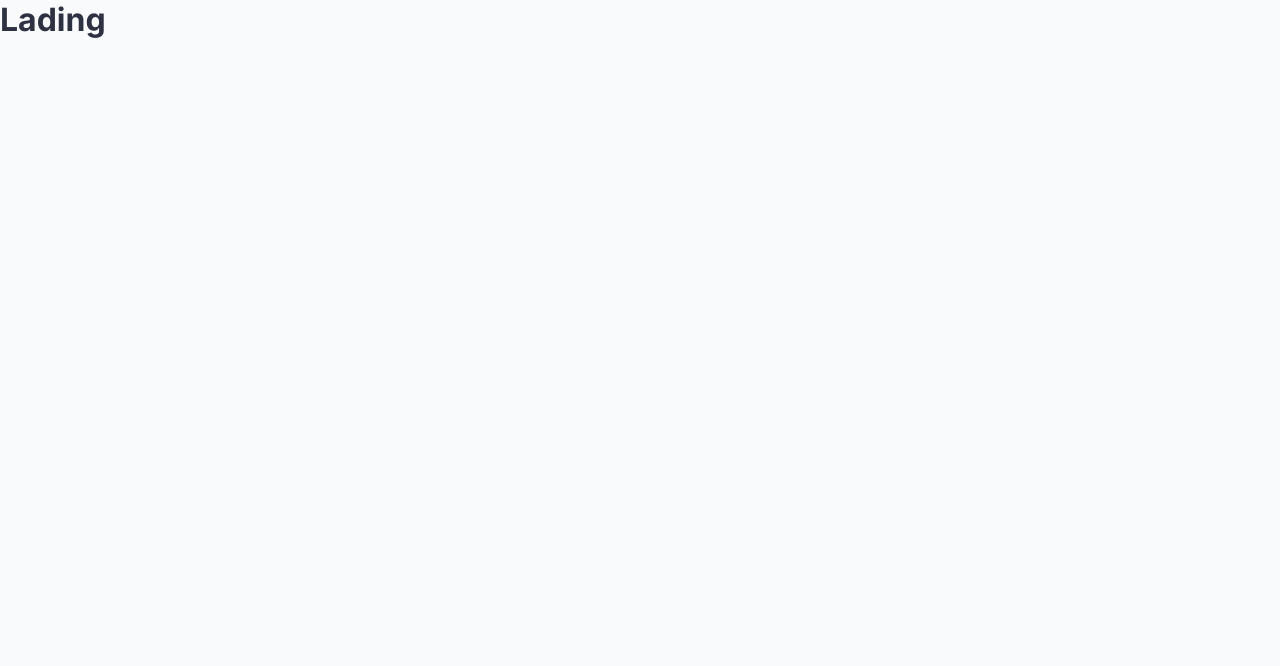
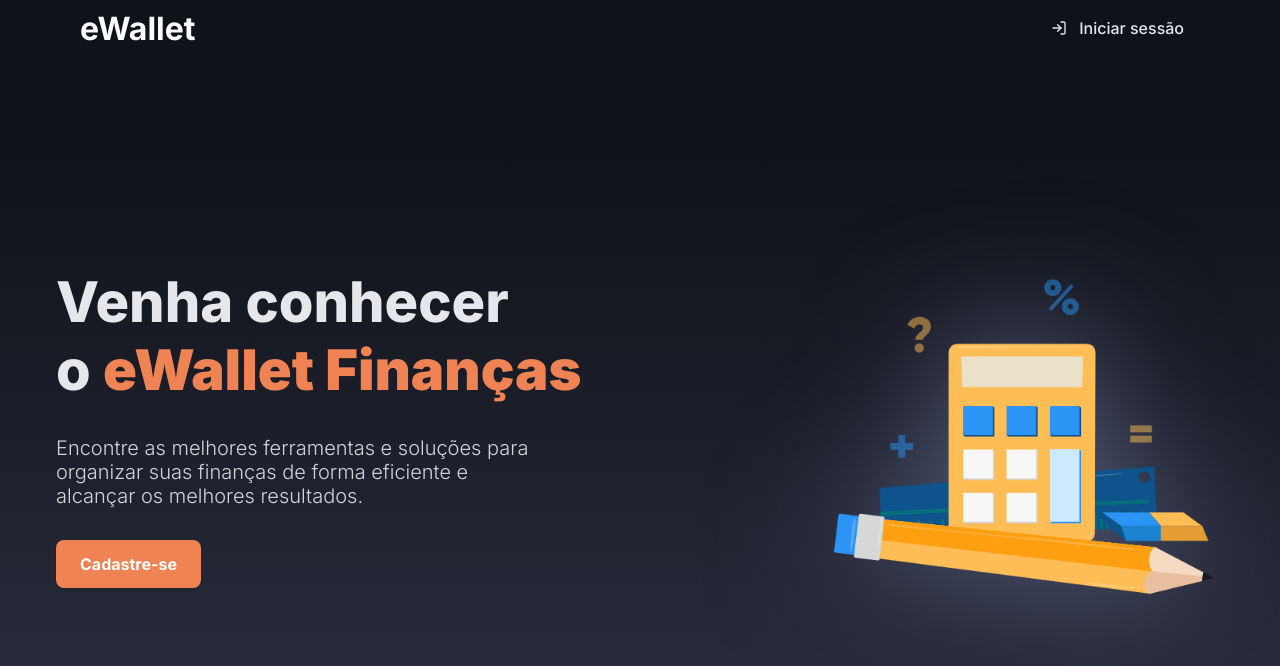
Before and after one commit to d1d2-apps/ewallet-web, a React (Vite) app: page / in a window 1280 px wide. Shown: the top 666 px of the page. Built offline with nearby package versions, Linux system fonts and the light colour scheme.

Commit message:
Implemented LandingPage route

```diff
--- a/src/components/ui/Button/Button.styles.ts
+++ b/src/components/ui/Button/Button.styles.ts
@@ -3,6 +3,7 @@ import styled from 'styled-components';
 export const Container = styled.button`
   width: 100%;
   height: 3rem;
+  padding: 0 1.5rem;
   border: 0;
   border-radius: 0.5rem;
   background-color: ${({ theme }) => theme.colors.primary[500]};
--- /dev/null
+++ b/src/components/ui/Spinner/Spinner.styles.ts
@@ -0,0 +1,24 @@
+import styled, { keyframes } from 'styled-components';
+
+export type SpinnerSize = 'xs' | 'sm' | 'md' | 'lg' | 'xl' | '2xl';
+
+interface ContainerProps {
+  size: SpinnerSize;
+}
+
+const spin = keyframes`
+  from {
+    transform: rotate(0deg);
+  }
+  to {
+    transform: rotate(360deg);
+  }
+`;
+
+export const Container = styled.span<ContainerProps>`
+  font-size: ${({ theme, size }) => theme.fontSizes[size]};
+
+  display: flex;
+
+  animation: ${spin} 1s linear infinite;
+`;
--- /dev/null
+++ b/src/components/ui/Spinner/Spinner.tsx
@@ -0,0 +1,14 @@
+import { FiLoader } from 'react-icons/fi';
+import * as S from './Spinner.styles';
+
+interface SpinnerProps {
+  size?: S.SpinnerSize;
+}
+
+export function Spinner({ size = 'md' }: SpinnerProps) {
+  return (
+    <S.Container size={size}>
+      <FiLoader />
+    </S.Container>
+  );
+}
--- a/src/components/ui/index.tsx
+++ b/src/components/ui/index.tsx
@@ -1,2 +1,3 @@
 export * from './Button/Button';
 export * from './TextInput/TextInput';
+export * from './Spinner/Spinner';
--- a/src/config/styles/theme.ts
+++ b/src/config/styles/theme.ts
@@ -7,7 +7,10 @@ export const theme = {
     md: '1rem',
     lg: '1.25rem',
     xl: '1.5rem',
-    '2xl': '2rem'
+    '2xl': '2rem',
+    '3xl': '2.5rem',
+    '4xl': '3rem',
+    '5xl': '3.5rem'
   },
   fontFamilies: {
     inter: 'Inter, sans-serif',
--- a/src/features/misc/routes/Landing/LandingPage.styles.ts
+++ b/src/features/misc/routes/Landing/LandingPage.styles.ts
@@ -1,3 +1,134 @@
-import styled from 'styled-components';
+import styled, { css } from 'styled-components';
 
-export const Container = styled.div``;
+import financesImg from '../../assets/images/finances.png';
+
+export const Container = styled.div`
+  height: 100vh;
+  background: ${({ theme }) =>
+    `linear-gradient(to bottom, ${theme.colors.secondary[900]} 20%, ${theme.colors.secondary[500]} 100%)`};
+
+  display: flex;
+  flex-direction: column;
+  align-items: center;
+`;
+
+export const Header = styled.header`
+  width: 100%;
+  height: 3.5rem;
+  padding: 0 0 0 1rem;
+  background-color: ${({ theme }) => theme.colors.secondary[900]};
+  color: ${({ theme }) => theme.colors.gray[200]};
+
+  display: flex;
+  align-items: center;
+  justify-content: space-between;
+
+  ${({ theme }) =>
+    theme.mixins.screen.md(css`
+      padding: 0 5rem;
+    `)}
+
+  h1 {
+    font-size: ${({ theme }) => theme.fontSizes['2xl']};
+    color: ${({ theme }) => theme.colors.gray[50]};
+    pointer-events: none;
+  }
+
+  a {
+    font-weight: 500;
+    padding: 0.75rem 1rem;
+    border-radius: 9999px;
+    transition: all 0.2s;
+
+    display: flex;
+    align-items: center;
+    gap: 0.75rem;
+
+    &:hover {
+      color: ${({ theme }) => theme.colors.primary[500]};
+      background-color: ${({ theme }) => theme.colors.secondary[800]};
+    }
+  }
+`;
+
+export const Hero = styled.main`
+  flex: 1;
+  width: 100%;
+  max-width: 1200px;
+  padding: 0 1rem;
+
+  display: flex;
+  align-items: center;
+  gap: 5rem;
+
+  & > div {
+    flex: 1;
+
+    display: flex;
+    flex-direction: column;
+    gap: 2rem;
+
+    h2 {
+      font-size: ${({ theme }) => theme.fontSizes['3xl']};
+      font-weight: 800;
+      text-align: center;
+      color: ${({ theme }) => theme.colors.gray[200]};
+
+      ${({ theme }) =>
+        theme.mixins.screen.md(css`
+          font-size: ${theme.fontSizes['5xl']};
+          text-align: left;
+        `)}
+
+      strong {
+        font-weight: 900;
+        color: ${({ theme }) => theme.colors.primary[500]};
+      }
+    }
+
+    p {
+      max-width: 30rem;
+      margin: 0 auto;
+      font-size: ${({ theme }) => theme.fontSizes.lg};
+      font-weight: 300;
+      text-align: center;
+      color: ${({ theme }) => theme.colors.gray[300]};
+
+      ${({ theme }) =>
+        theme.mixins.screen.md(css`
+          margin: 0;
+          text-align: left;
+        `)}
+    }
+
+    button {
+      width: fit-content;
+      margin: 0 auto;
+
+      ${({ theme }) =>
+        theme.mixins.screen.md(css`
+          margin: 0;
+        `)}
+    }
+  }
+`;
+
+export const HeroImage = styled.img.attrs({
+  src: financesImg,
+  alt: 'Finanças'
+})`
+  display: none;
+
+  ${({ theme }) =>
+    theme.mixins.screen.md(css`
+      display: block;
+      max-width: 20rem;
+      object-fit: contain;
+      filter: drop-shadow(0 0 4rem ${theme.colors.secondary[300]});
+    `)}
+
+  ${({ theme }) =>
+    theme.mixins.screen.lg(css`
+      max-width: 25rem;
+    `)}
+`;
--- a/src/features/misc/routes/Landing/LandingPage.tsx
+++ b/src/features/misc/routes/Landing/LandingPage.tsx
@@ -1,9 +1,39 @@
+import { FiLogIn } from 'react-icons/fi';
+import { Link } from 'react-router-dom';
+
+import { Button } from '@/components/ui';
+
 import * as S from './LandingPage.styles';
 
 export function LandingPage() {
   return (
     <S.Container>
-      <h1>Lading</h1>
+      <S.Header>
+        <h1>eWallet</h1>
+
+        <Link to="/auth/sign-in">
+          <FiLogIn />
+          Iniciar sessão
+        </Link>
+      </S.Header>
+
+      <S.Hero>
+        <div>
+          <h2>
+            Venha conhecer
+            <br />o <strong>eWallet Finanças</strong>
+          </h2>
+
+          <p>
+            Encontre as melhores ferramentas e soluções para organizar suas finanças de forma eficiente e alcançar os
+            melhores resultados.
+          </p>
+
+          <Button>Cadastre-se</Button>
+        </div>
+
+        <S.HeroImage />
+      </S.Hero>
     </S.Container>
   );
 }
--- a/src/providers/app.tsx
+++ b/src/providers/app.tsx
@@ -1,19 +1,29 @@
+import { Suspense } from 'react';
 import { BrowserRouter as Router } from 'react-router-dom';
 import { ThemeProvider } from 'styled-components';
 
 import { theme } from '@/config/styles/theme';
 import { GlobalStyle } from '@/config/styles/GlobalStyles';
+import { Spinner } from '@/components/ui';
 
 interface AppProviderProps {
   children: React.ReactNode;
 }
 
+const LoadingFeedback = (
+  <div style={{ width: '100vw', height: '100vh', display: 'flex', alignItems: 'center', justifyContent: 'center' }}>
+    <Spinner size="2xl" />
+  </div>
+);
+
 export function AppProvider({ children }: AppProviderProps) {
   return (
-    <ThemeProvider theme={theme}>
-      <Router>{children}</Router>
+    <Suspense fallback={LoadingFeedback}>
+      <ThemeProvider theme={theme}>
+        <Router>{children}</Router>
 
-      <GlobalStyle theme={theme} />
-    </ThemeProvider>
+        <GlobalStyle theme={theme} />
+      </ThemeProvider>
+    </Suspense>
   );
 }
```
Also changed, not shown: src/features/misc/assets/images/finances.png (added).
